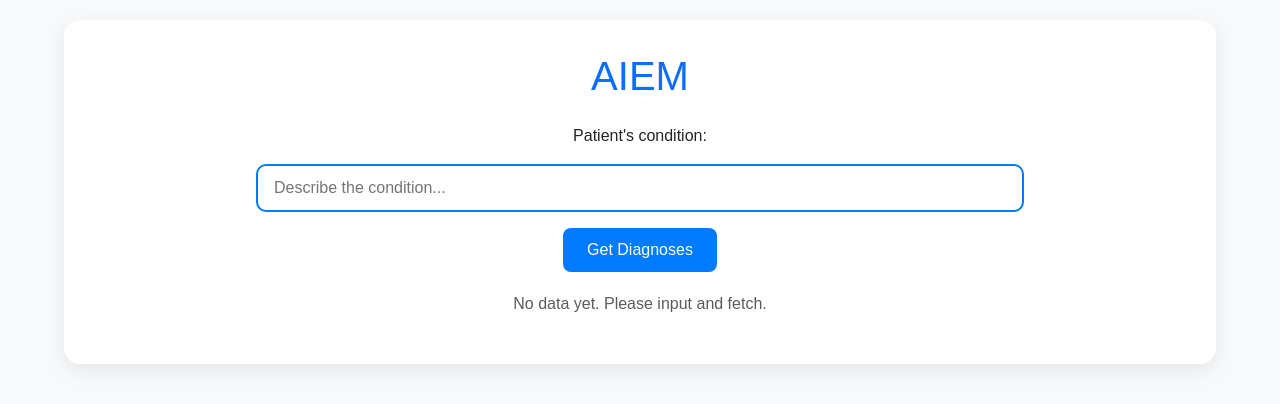
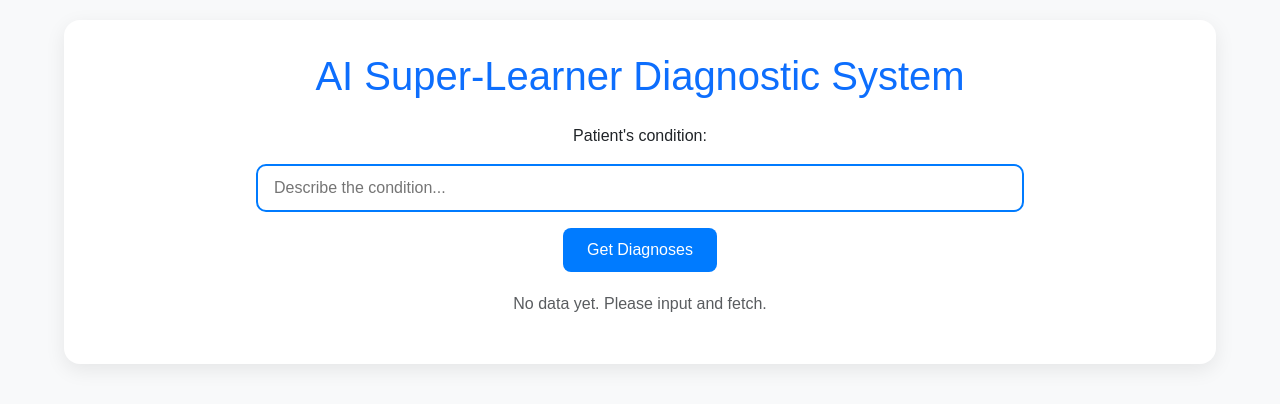
Before and after one commit to DHan787/AIEM_Aggregation_Docs_Frontend, a React (Vite) app: page / in a window 1280 px wide. Shown: the part 208-612 px from the top of the page. Built offline with nearby package versions, Linux system fonts and the light colour scheme.

Commit message:
modified name of the page

```diff
--- a/index.html
+++ b/index.html
@@ -10,7 +10,7 @@
   <meta charset="UTF-8" />
   <link rel="icon" type="image/svg+xml" href="/vite.svg" />
   <meta name="viewport" content="width=device-width, initial-scale=1.0" />
-  <title>AIEM</title>
+  <title>AI Super-Learner Diagnostic System</title>
 </head>
 
 <body>
--- a/package.json
+++ b/package.json
@@ -1,5 +1,5 @@
 {
-  "name": "aiem-aggregation-docs-frontend",
+  "name": "ai-superlearner-diagnostic-system",
   "private": true,
   "version": "0.0.0",
   "type": "module",
--- a/src/views/DoctorsView.jsx
+++ b/src/views/DoctorsView.jsx
@@ -167,7 +167,7 @@ export default function DoctorsView() {
 
             <div className="page-container">
                 <div className="center-panel">
-                    <h1 className="text-primary mb-4">AIEM</h1>
+                    <h1 className="text-primary mb-4">AI Super-Learner Diagnostic System</h1>
 
                     <DiagnosisInputPanel
                         inputText={inputText}
```
Also changed, not shown: 1 other file (tests, documents, lock files or other folders).
